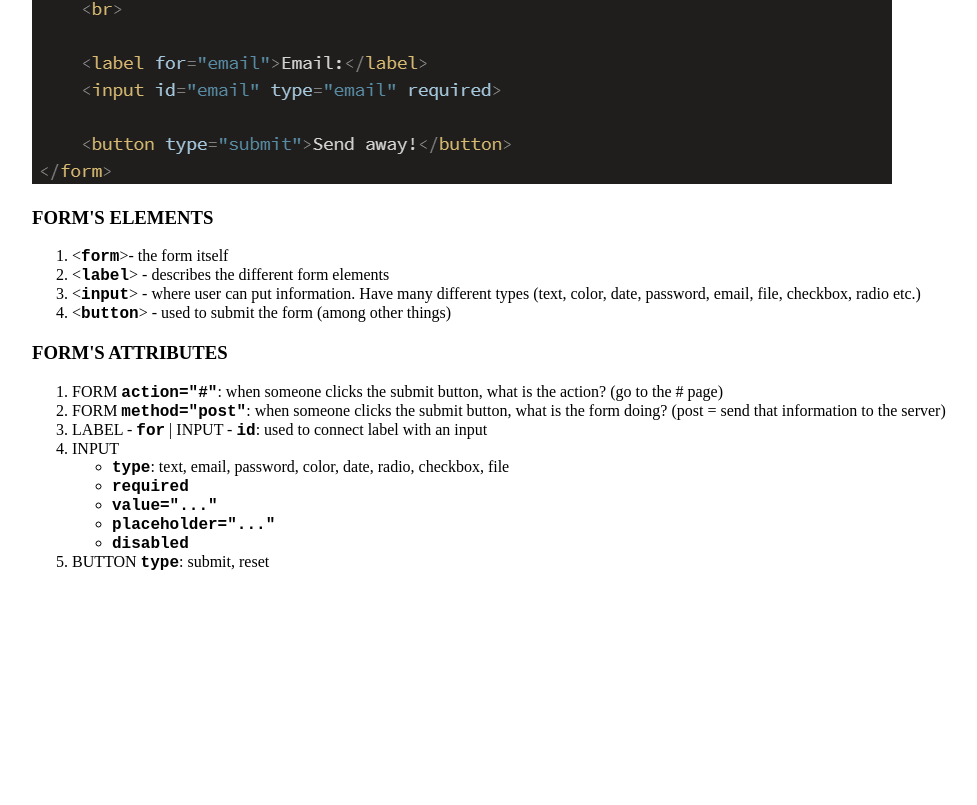
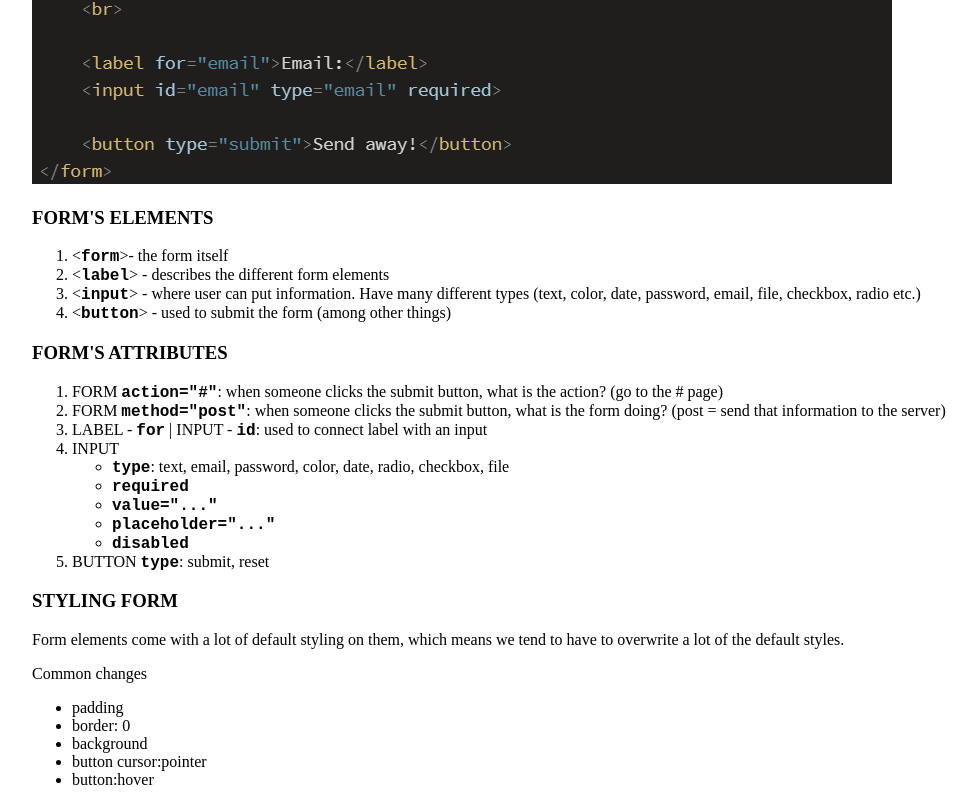
Before and after one commit to michellenpm3108/CSS-learning, a plain HTML site: page form.html in a window 1280 px wide. Shown: the part 470-1275 px from the top of the page, without its empty margins (32-1009 px from the left). Before the commit the page ends 1058 px from the top, so only its background shows below. Drawn offline with Linux system fonts and the light colour scheme.

Commit message:
Styling form

```diff
--- a/form.html
+++ b/form.html
@@ -48,6 +48,16 @@
                     <li> BUTTON <strong>type</strong>: submit, reset</li>
                 </ol>
 
+            <h3>STYLING FORM</h3>
+                <p>Form elements come with a lot of default styling on them, which means we tend to have to overwrite a lot of the default styles.</p>
+                <p>Common changes</p>
+                    <ul>
+                            <li>padding</li>
+                            <li>border: 0</li>
+                            <li>background</li>
+                            <li>button cursor:pointer</li>
+                            <li>button:hover</li>
+                    </ul>
 
         </main>
     </body>
```
